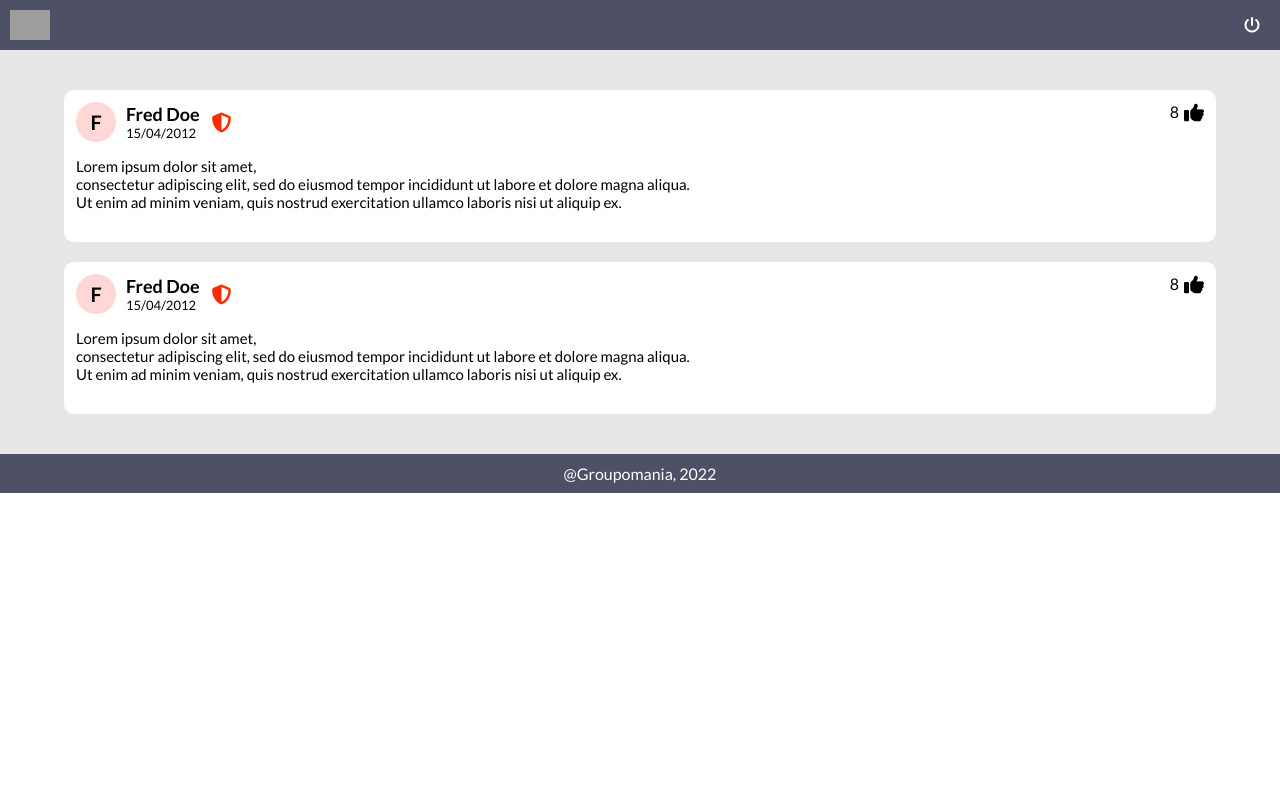
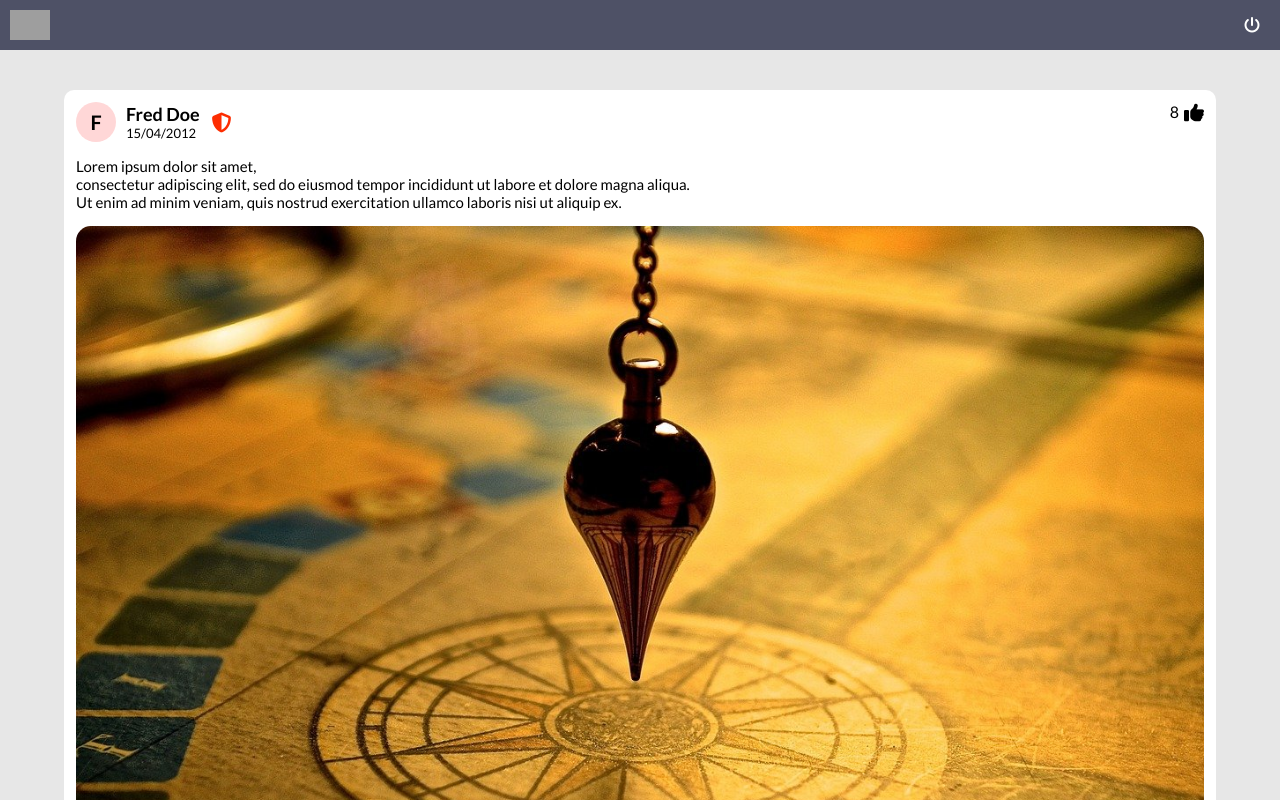
Before and after one commit to wcaillere/Groupomania_app_projet7_OC, a React (Create React App) app in the folder client/: page /home in a window 1280 px wide. Shown: the top 800 px of the page. Built offline with nearby package versions, Linux system fonts and the light colour scheme; grey boxes are pictures that could not be loaded.

Commit message:
test gestion d'un post avec une image

```diff
--- a/client/src/components/post/index.jsx
+++ b/client/src/components/post/index.jsx
@@ -1,5 +1,6 @@
 import styled from 'styled-components';
 import colors from '../../utils/style/colors';
+import test from '../../assets/test.jpg';
 
 const PostContainer = styled.div`
   position: relative;
@@ -54,7 +55,13 @@ const PostLikeIcon = styled.div`
   margin-left: 5px;
 `;
 
-const PostImage = styled.img``;
+const PostImage = styled.img`
+  display: flex;
+  width: 100%;
+  justify-content: center;
+  border-radius: 15px;
+  margin: 15px auto;
+`;
 
 function Post() {
   return (
@@ -92,7 +99,7 @@ function Post() {
           <i class="fa-solid fa-thumbs-up fa-lg"></i>
         </PostLikeIcon>
       </PostLike>
-      <PostImage></PostImage>
+      <PostImage src={test}></PostImage>
     </PostContainer>
   );
 }
```
Also changed, not shown: client/src/assets/test.jpg (added).
